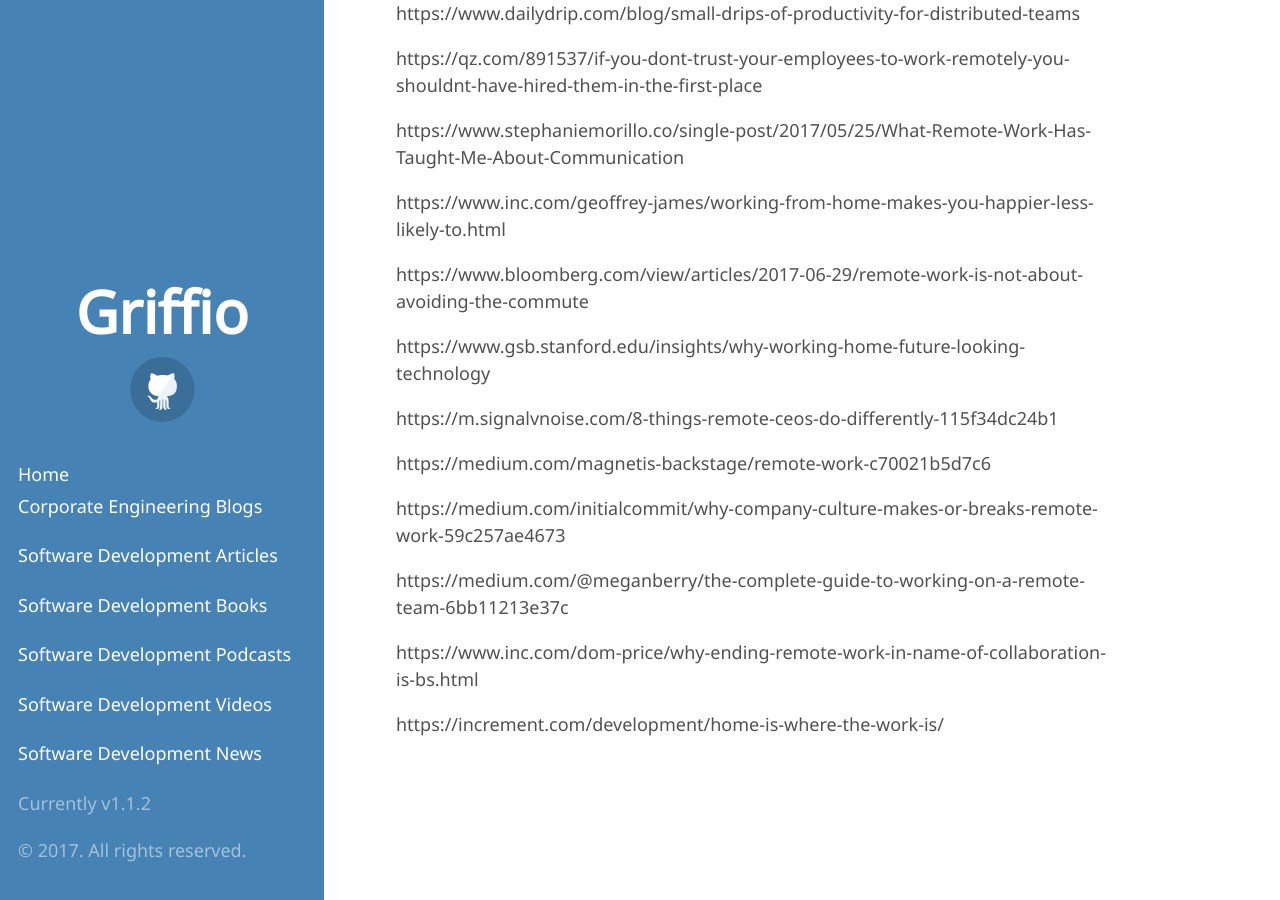
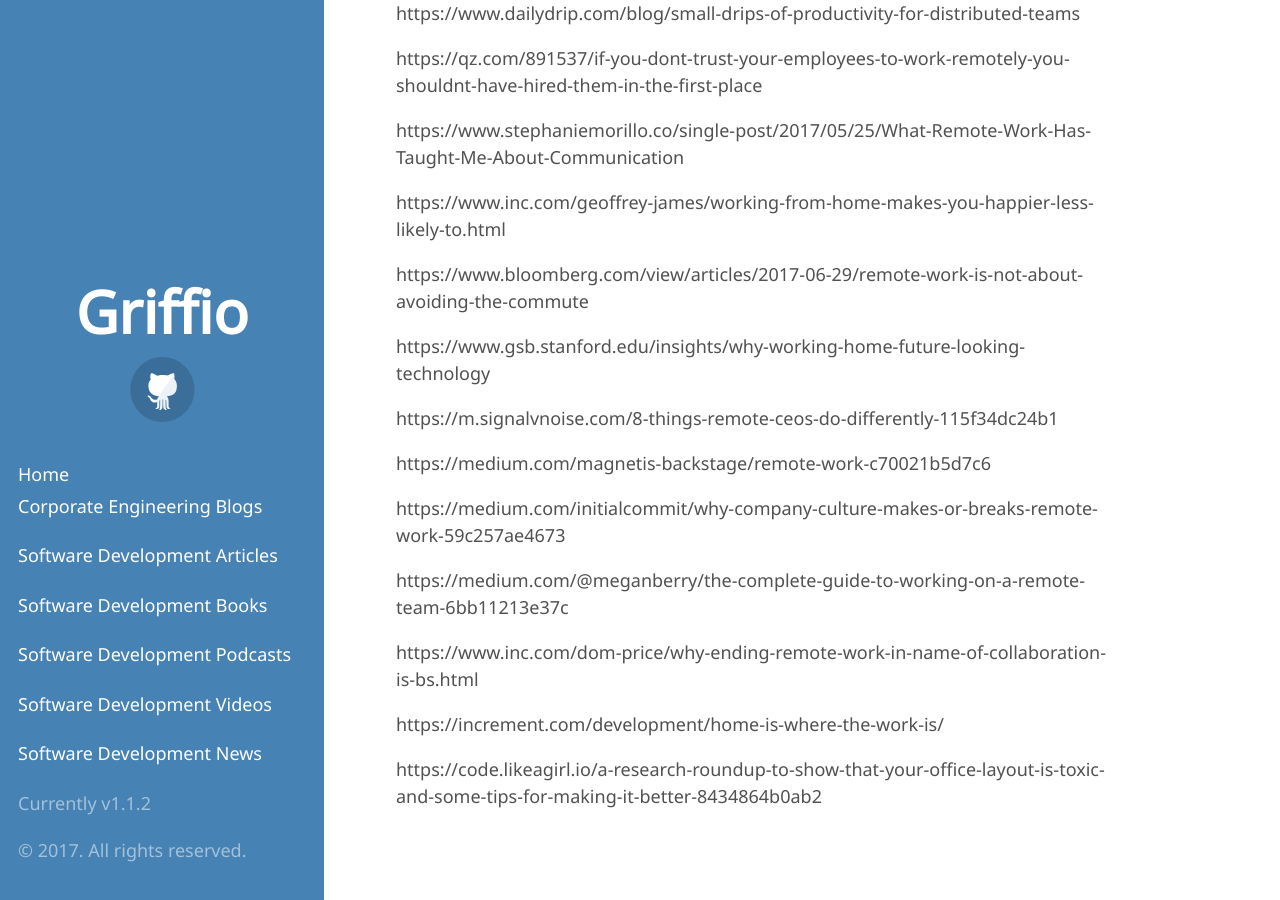
Before and after one commit to griffio/griffio.github.io, a Jekyll site: the page built from distributed_and_remote.md, in a window 1280 px wide and 900 px high, scrolled down 6345 px. Built offline with Jekyll 4.4.1, drawn with Linux system fonts in a browser that asks for light colours; some web fonts are replaced; our own code applies the rules of GitHub Pages for plain Markdown files; some of the changed lines change nothing that is shown.

Commit message:
Update distributed_and_remote.md

```diff
--- a/distributed_and_remote.md
+++ b/distributed_and_remote.md
@@ -259,3 +259,5 @@
 https://www.inc.com/dom-price/why-ending-remote-work-in-name-of-collaboration-is-bs.html
 
 https://increment.com/development/home-is-where-the-work-is/
+
+https://code.likeagirl.io/a-research-roundup-to-show-that-your-office-layout-is-toxic-and-some-tips-for-making-it-better-8434864b0ab2
```
